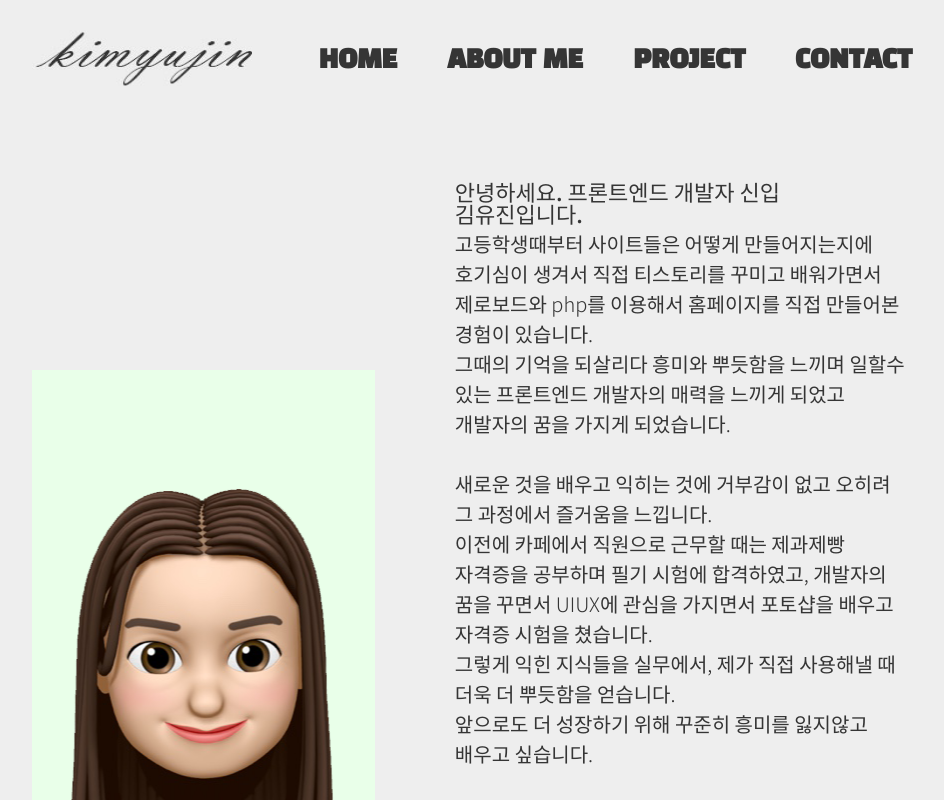
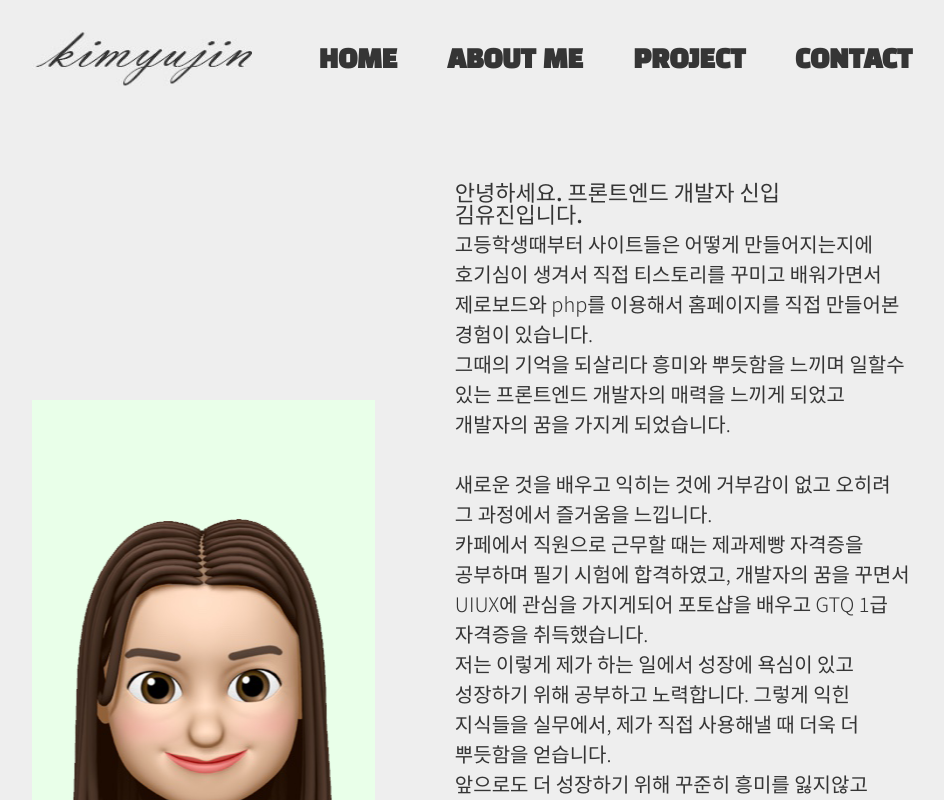
Before and after one commit to yujinkim11/portfolio, a React (Create React App) app: page /#/aboutme in a window 1280 px wide. Shown: the top 800 px of the page, without its empty margins (168-1112 px from the left). Built offline with nearby package versions, Linux system fonts and the light colour scheme.

Commit message:
resume edit

```diff
--- a/src/Aboutme.js
+++ b/src/Aboutme.js
@@ -249,12 +249,13 @@ export const Aboutme = () => {
               새로운 것을 배우고 익히는 것에 거부감이 없고 오히려 그 과정에서
               즐거움을 느낍니다.
               <br />
-              이전에 카페에서 직원으로 근무할 때는 제과제빵 자격증을 공부하며
-              필기 시험에 합격하였고, 개발자의 꿈을 꾸면서 UIUX에 관심을
-              가지면서 포토샵을 배우고 자격증 시험을 쳤습니다.
+              카페에서 직원으로 근무할 때는 제과제빵 자격증을 공부하며 필기
+              시험에 합격하였고, 개발자의 꿈을 꾸면서 UIUX에 관심을 가지게되어
+              포토샵을 배우고 GTQ 1급 자격증을 취득했습니다.
               <br />
-              그렇게 익힌 지식들을 실무에서, 제가 직접 사용해낼 때 더욱 더
-              뿌듯함을 얻습니다.
+              저는 이렇게 제가 하는 일에서 성장에 욕심이 있고 성장하기 위해
+              공부하고 노력합니다. 그렇게 익힌 지식들을 실무에서, 제가 직접
+              사용해낼 때 더욱 더 뿌듯함을 얻습니다.
               <br />
               앞으로도 더 성장하기 위해 꾸준히 흥미를 잃지않고 배우고 싶습니다.
             </p>
```
